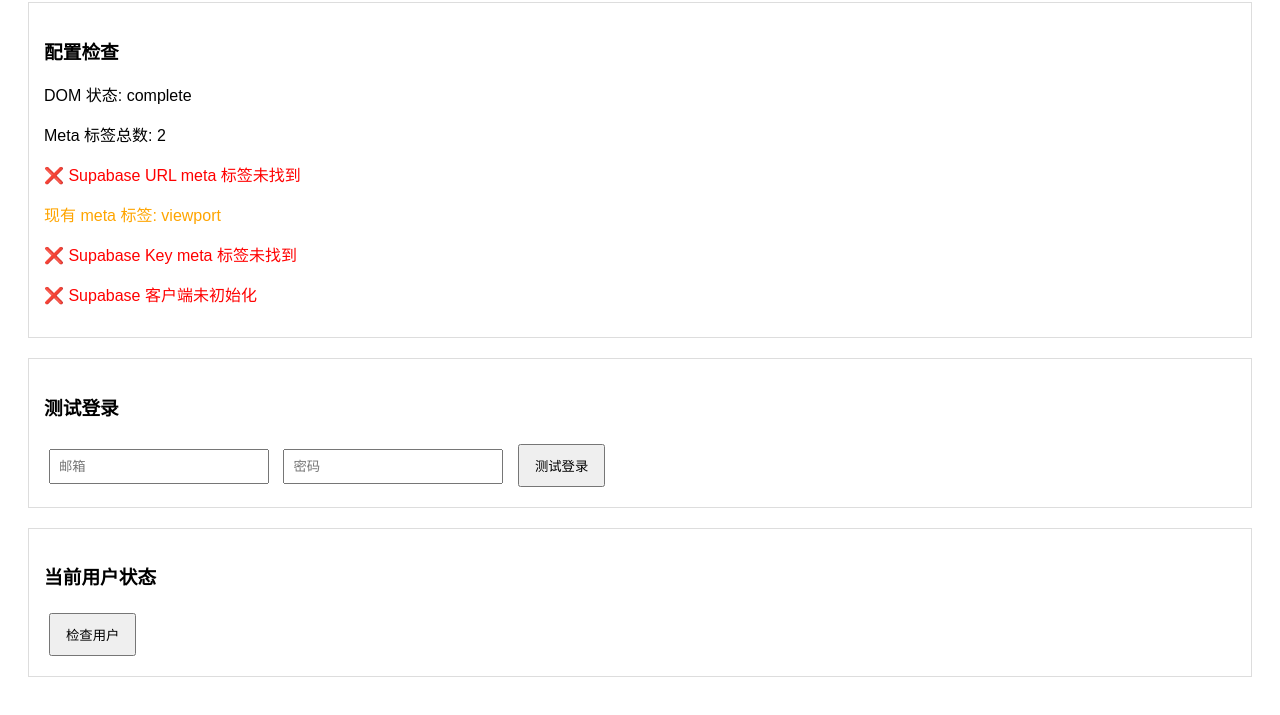
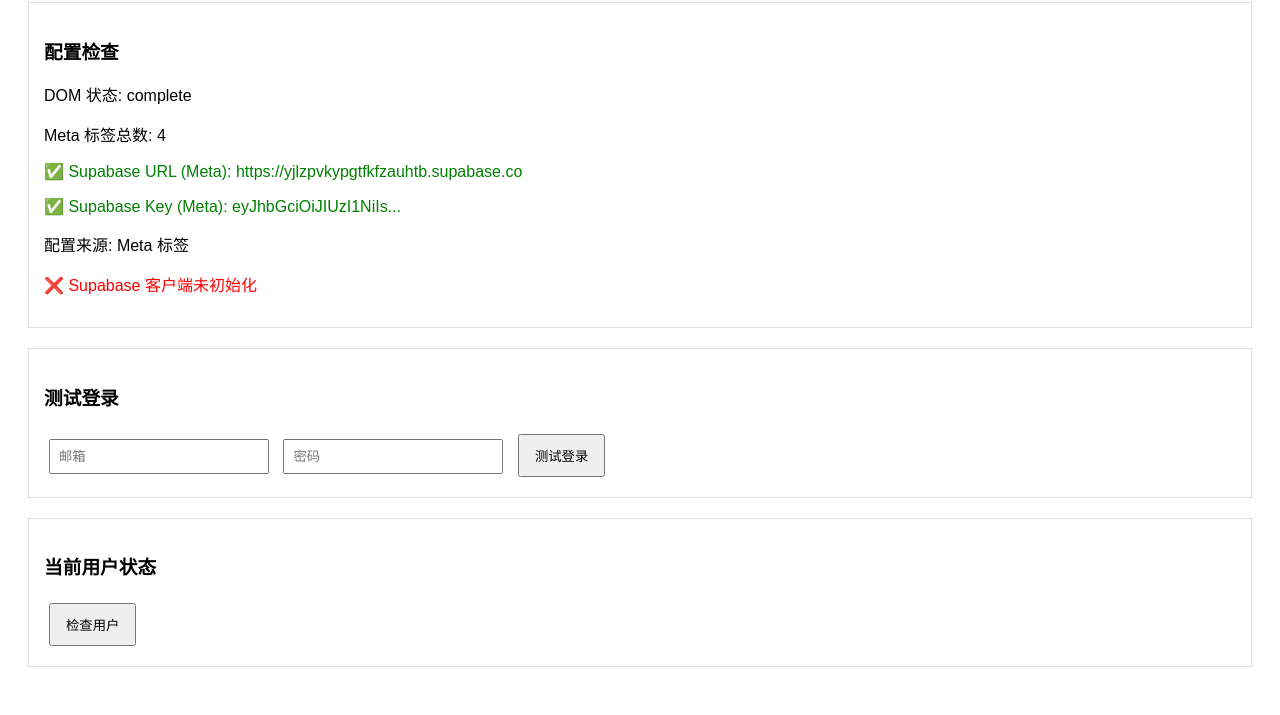
Before and after one commit to StevenGrow/ai-tools-navigation, a website: page debug-auth.html in a window 1280 px wide. Shown: the part 115-830 px from the top of the page. Drawn offline with nearby package versions, Linux system fonts and the light colour scheme.

Commit message:
修复 debug-auth.html 页面的 Supabase 配置问题
- 在 debug-auth.html 中添加 Supabase meta 标签
- 更新构建脚本以处理多个 HTML 文件
- 改进配置检查逻辑，支持默认配置回退

```diff
--- a/debug-auth.html
+++ b/debug-auth.html
@@ -4,6 +4,9 @@
     <meta charset="UTF-8">
     <meta name="viewport" content="width=device-width, initial-scale=1.0">
     <title>认证调试页面</title>
+    <!-- Supabase 环境变量 -->
+    <meta name="supabase-url" content="https://yjlzpvkypgtfkfzauhtb.supabase.co">
+    <meta name="supabase-key" content="eyJhbGciOiJIUzI1NiIsInR5cCI6IkpXVCJ9.eyJpc3MiOiJzdXBhYmFzZSIsInJlZiI6InlqbHpwdmt5cGd0ZmtmemF1aHRiIiwicm9sZSI6ImFub24iLCJpYXQiOjE3NjI5MzQxNTksImV4cCI6MjA3ODUxMDE1OX0.uQxHfJwRirsaIiw8m2dXbU0IkpH1rRaxkt1BCTUKBhY">
     <style>
         body { font-family: Arial, sans-serif; padding: 20px; }
         .debug-section { margin: 20px 0; padding: 15px; border: 1px solid #ddd; }
@@ -62,20 +65,36 @@
             html += `<p class="info">DOM 状态: ${document.readyState}</p>`;
             html += `<p class="info">Meta 标签总数: ${document.querySelectorAll('meta').length}</p>`;
 
-            if (urlMeta) {
-                html += `<p class="success">✅ Supabase URL: ${urlMeta.getAttribute('content')}</p>`;
+            // 检查配置来源
+            let configSource = '';
+            let supabaseUrl = '';
+            let supabaseKey = '';
+
+            if (urlMeta && keyMeta) {
+                configSource = 'Meta 标签';
+                supabaseUrl = urlMeta.getAttribute('content');
+                supabaseKey = keyMeta.getAttribute('content');
+                html += `<p class="success">✅ Supabase URL (Meta): ${supabaseUrl}</p>`;
+                html += `<p class="success">✅ Supabase Key (Meta): ${supabaseKey.substring(0, 20)}...</p>`;
             } else {
-                html += `<p class="error">❌ Supabase URL meta 标签未找到</p>`;
-                // 列出所有 meta 标签用于调试
-                const allMetas = Array.from(document.querySelectorAll('meta')).map(m => m.getAttribute('name')).filter(Boolean);
-                html += `<p class="warning">现有 meta 标签: ${allMetas.join(', ')}</p>`;
+                configSource = '默认配置';
+                // 从 config.js 获取默认配置
+                if (window.supabaseClient && window.supabaseClient.supabaseUrl) {
+                    supabaseUrl = window.supabaseClient.supabaseUrl;
+                    supabaseKey = '已配置';
+                    html += `<p class="warning">⚠️ 使用默认配置</p>`;
+                    html += `<p class="success">✅ Supabase URL (默认): ${supabaseUrl}</p>`;
+                    html += `<p class="success">✅ Supabase Key (默认): 已配置</p>`;
+                } else {
+                    html += `<p class="error">❌ Supabase URL meta 标签未找到</p>`;
+                    html += `<p class="error">❌ Supabase Key meta 标签未找到</p>`;
+                    // 列出所有 meta 标签用于调试
+                    const allMetas = Array.from(document.querySelectorAll('meta')).map(m => m.getAttribute('name')).filter(Boolean);
+                    html += `<p class="warning">现有 meta 标签: ${allMetas.join(', ')}</p>`;
+                }
             }
 
-            if (keyMeta) {
-                html += `<p class="success">✅ Supabase Key: ${keyMeta.getAttribute('content').substring(0, 20)}...</p>`;
-            } else {
-                html += `<p class="error">❌ Supabase Key meta 标签未找到</p>`;
-            }
+            html += `<p class="info">配置来源: ${configSource}</p>`;
 
             if (window.supabaseClient) {
                 html += `<p class="success">✅ Supabase 客户端已初始化</p>`;
```
Also changed, not shown: build.js (+21 -6 lines).
